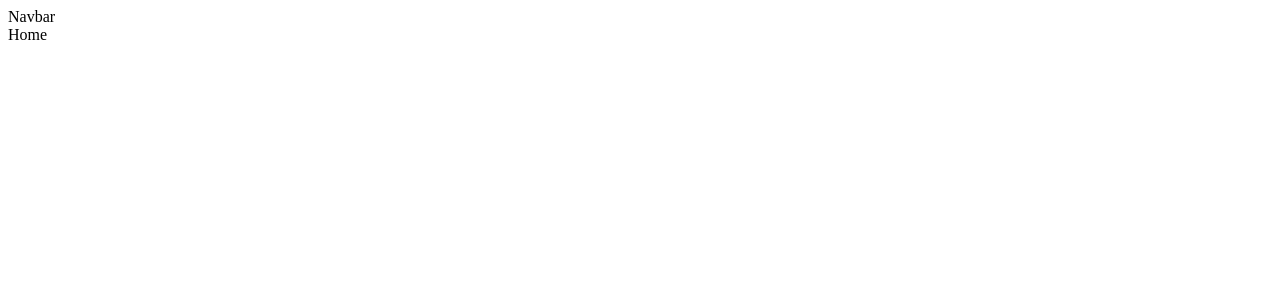
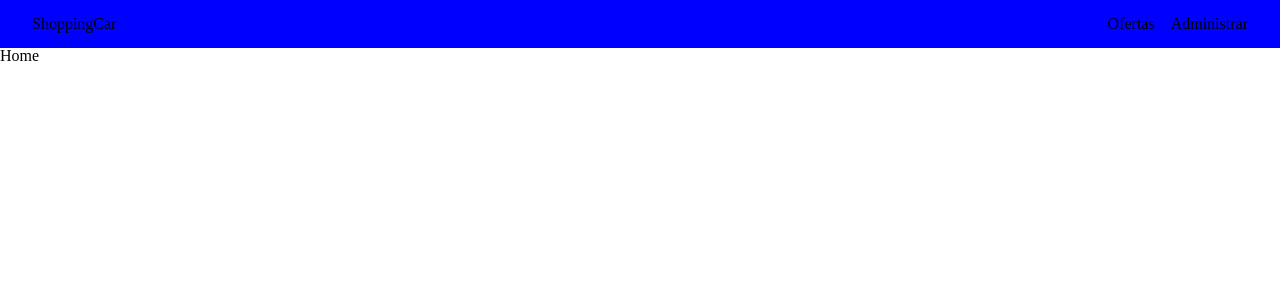
Before and after one commit to HarlonGarcia/reactjs-shoppingcar, a React (Vite) app: page / in a window 1280 px wide. Shown: the top 300 px of the page. Built offline with nearby package versions, Linux system fonts and the light colour scheme.

Commit message:
feat: reset default css

```diff
--- a/src/App.css
+++ b/src/App.css
@@ -0,0 +1,3 @@
+.app-container {
+  max-width: 100%;
+}
--- a/src/App.tsx
+++ b/src/App.tsx
@@ -1,18 +1,20 @@
 import { BrowserRouter, Routes, Route } from "react-router-dom";
 import "./App.css";
 
-import Navbar from "./components/Navbar";
+import Navbar from "./components/Navbar/Navbar";
 import Home from "./pages/Home";
-import AdminPanel from "./pages/AdminPanel";
+import AdminPanel from "./pages/AdminPanel/AdminPanel";
 
 function App() {
   return (
     <BrowserRouter>
       <Navbar />
-      <Routes>
-        <Route path="/" element={<Home />} />
-        <Route path="/" element={<AdminPanel />} />
-      </Routes>
+      <div className="app-container">
+        <Routes>
+          <Route path="/" element={<Home />} />
+          <Route path="/" element={<AdminPanel />} />
+        </Routes>
+      </div>
     </BrowserRouter>
   );
 }
--- a/src/components/Navbar.tsx
+++ /dev/null
@@ -1,5 +0,0 @@
-import React from "react";
-
-export default function Navbar() {
-  return <div>Navbar</div>;
-}
--- /dev/null
+++ b/src/components/Navbar/Navbar.css
@@ -0,0 +1,18 @@
+.navbar-container {
+  width: 100%;
+
+  display: flex;
+  justify-content: space-between;
+  align-items: center;
+
+  padding: 1rem 2rem;
+  background-color: blue;
+}
+
+.navbar-container > ul {
+  display: flex;
+  align-items: center;
+
+  gap: 1rem;
+  list-style: none;
+}
--- /dev/null
+++ b/src/components/Navbar/Navbar.tsx
@@ -0,0 +1,13 @@
+import "./Navbar.css";
+
+export default function Navbar() {
+  return (
+    <header className="navbar-container">
+      <h1>ShoppingCar</h1>
+      <ul>
+        <li>Ofertas</li>
+        <li>Administrar</li>
+      </ul>
+    </header>
+  );
+}
--- a/src/index.css
+++ b/src/index.css
@@ -0,0 +1,6 @@
+:root {
+}
+
+* {
+  box-sizing: border-box;
+}
--- a/src/pages/AdminPanel.tsx
+++ /dev/null
@@ -1,5 +0,0 @@
-import React from "react";
-
-export default function AdminPanel() {
-  return <div>AdminPanel</div>;
-}
--- /dev/null
+++ b/src/pages/AdminPanel/AdminPanel.css
@@ -0,0 +1,2 @@
+.admin-container {
+}
--- /dev/null
+++ b/src/pages/AdminPanel/AdminPanel.tsx
@@ -0,0 +1,5 @@
+import "./AdminPanel.css";
+
+export default function AdminPanel() {
+  return <div className="admin-container">AdminPanel</div>;
+}
--- /dev/null
+++ b/src/reset.css
@@ -0,0 +1,48 @@
+html, body, div, span, applet, object, iframe,
+h1, h2, h3, h4, h5, h6, p, blockquote, pre,
+a, abbr, acronym, address, big, cite, code,
+del, dfn, em, img, ins, kbd, q, s, samp,
+small, strike, strong, sub, sup, tt, var,
+b, u, i, center,
+dl, dt, dd, ol, ul, li,
+fieldset, form, label, legend,
+table, caption, tbody, tfoot, thead, tr, th, td,
+article, aside, canvas, details, embed,
+figure, figcaption, footer, header, hgroup,
+menu, nav, output, ruby, section, summary,
+time, mark, audio, video {
+	margin: 0;
+	padding: 0;
+	border: 0;
+	font-size: 100%;
+	font: inherit;
+	vertical-align: baseline;
+}
+
+article, aside, details, figcaption, figure,
+footer, header, hgroup, menu, nav, section {
+	display: block;
+}
+
+body {
+	line-height: 1;
+}
+
+ol, ul {
+	list-style: none;
+}
+
+blockquote, q {
+	quotes: none;
+}
+
+blockquote:before, blockquote:after,
+q:before, q:after {
+	content: '';
+	content: none;
+}
+
+table {
+	border-collapse: collapse;
+	border-spacing: 0;
+}
```
Also changed, not shown: src/main.tsx (+8 -7 lines).
